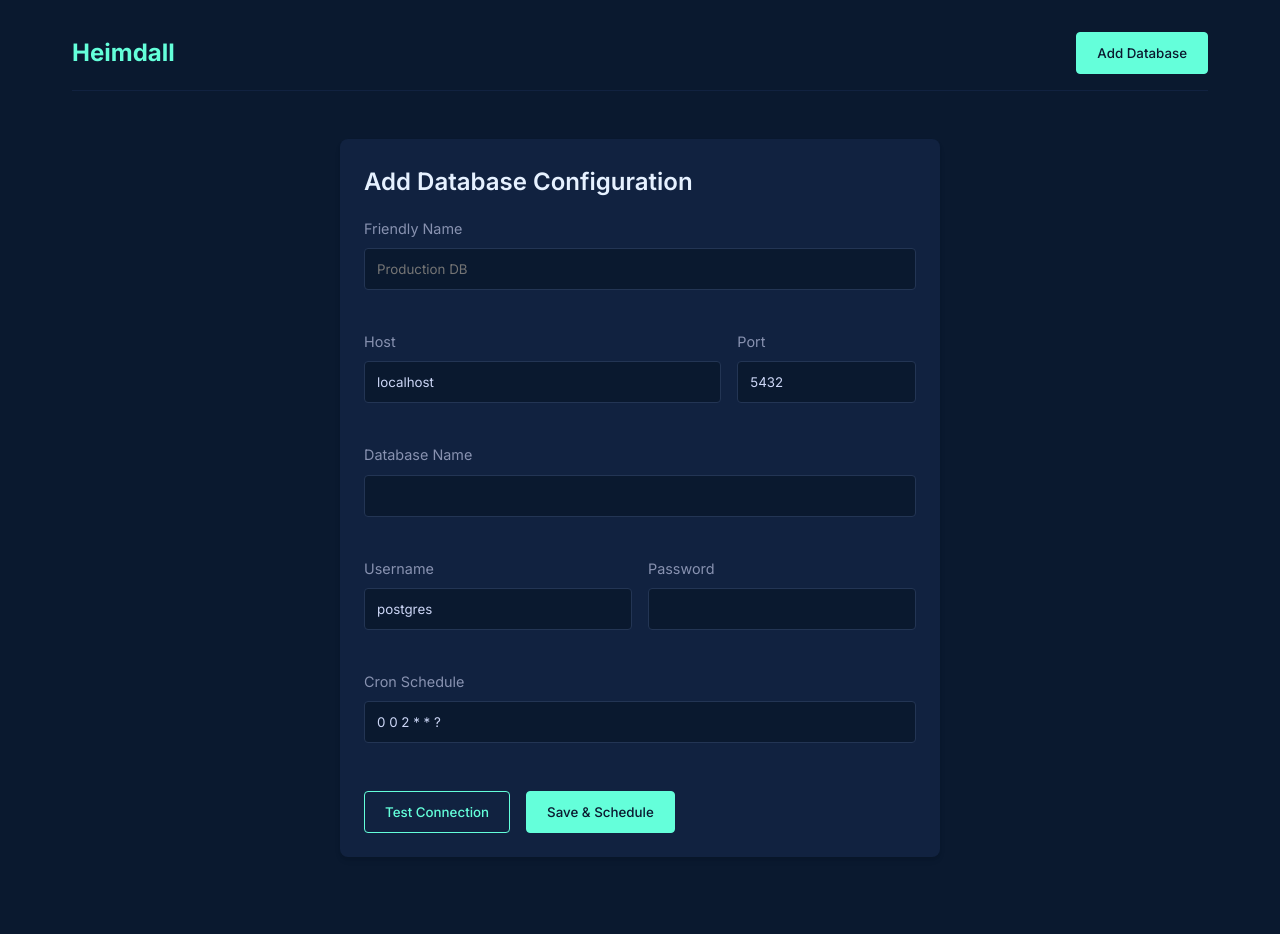
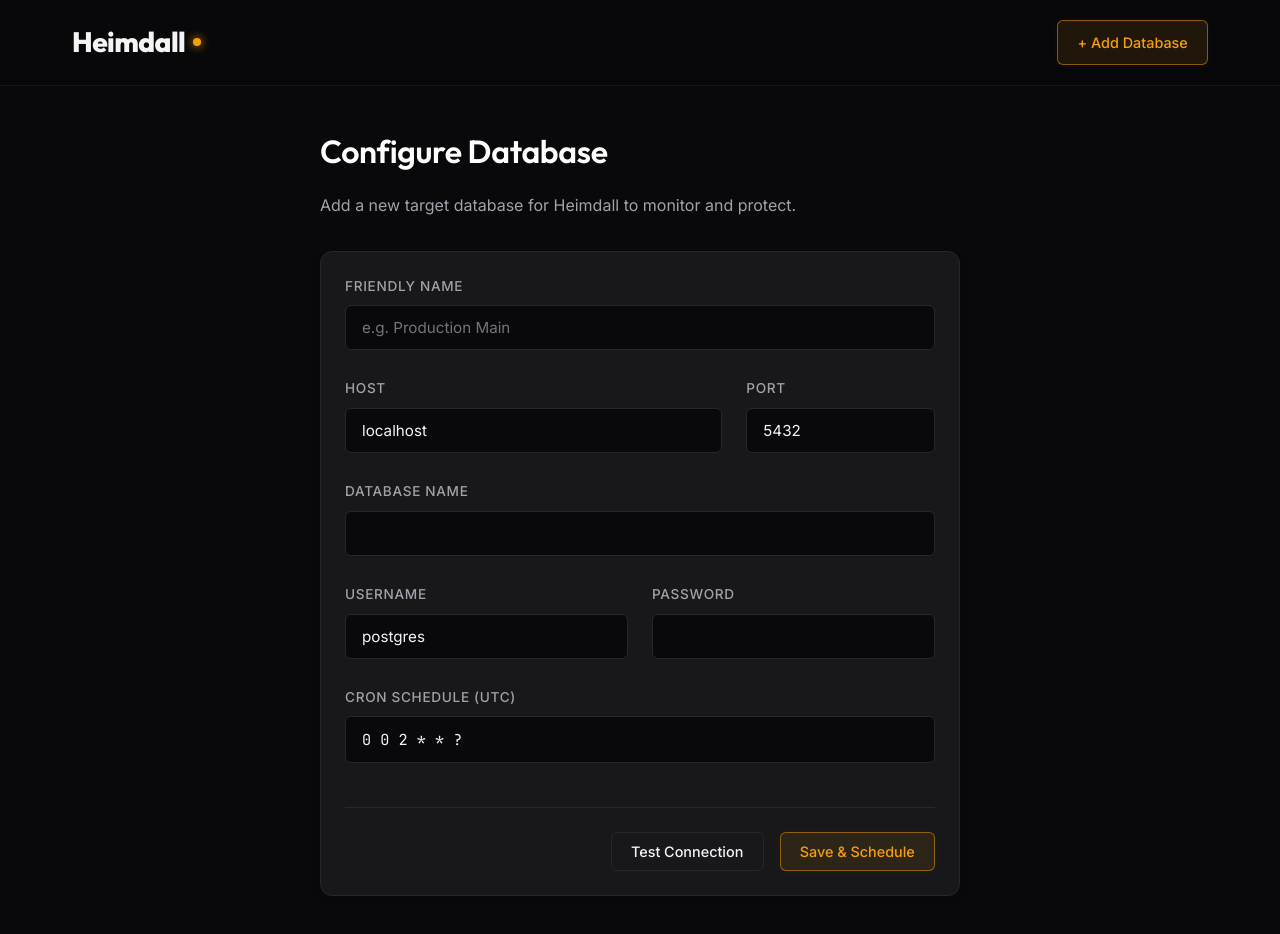
Before and after one commit to anushibinj/heimdall, a React (Vite) app in the folder frontend/: page /add in a window 1280 px wide. Shown: the top 934 px of the page. Before the commit the page ends 889 px from the top, so only its background shows below. Built offline with nearby package versions, Linux system fonts and the light colour scheme.

Commit message:
refactor: improve dashboard and snapshot UI components and add docker configuration for backend deployment

```diff
--- a/frontend/src/App.tsx
+++ b/frontend/src/App.tsx
@@ -7,16 +7,18 @@ import './index.css';
 function App() {
   return (
     <BrowserRouter>
-      <div className="container">
-        <header className="app-header">
+      <header className="app-header">
+        <div className="header-container">
           <Link to="/" className="app-logo">Heimdall</Link>
           <nav>
-            <Link to="/add">
-              <button className="primary">Add Database</button>
+            <Link to="/add" className="button primary">
+              + Add Database
             </Link>
           </nav>
-        </header>
+        </div>
+      </header>
 
+      <div className="container animate-fade-in">
         <main>
           <Routes>
             <Route path="/" element={<Dashboard />} />
--- a/frontend/src/index.css
+++ b/frontend/src/index.css
@@ -1,16 +1,21 @@
-@import url('https://fonts.googleapis.com/css2?family=Inter:wght@400;500;600;700&display=swap');
+@import url('https://fonts.googleapis.com/css2?family=Inter:wght@400;500;600;700&family=Outfit:wght@400;500;600;700;800&family=JetBrains+Mono:wght@400;500;600&display=swap');
 
 :root {
-  --color-bg: #0a192f;
-  --color-surface: #112240;
-  --color-surface-hover: #233554;
-  --color-text-primary: #ccd6f6;
-  --color-text-secondary: #8892b0;
-  --color-accent: #64ffda;
-  --color-danger: #ff6b6b;
-  --color-success: #51cf66;
+  --color-bg: #09090b;
+  --color-surface: #18181b;
+  --color-surface-hover: #27272a;
+  --color-text-primary: #f4f4f5;
+  --color-text-secondary: #a1a1aa;
+  --color-accent: #f59e0b; /* Radiant amber */
+  --color-accent-hover: #d97706;
+  --color-danger: #ef4444;
+  --color-danger-hover: #dc2626;
+  --color-success: #10b981;
+  --color-border: #27272a;
 
   --font-main: 'Inter', sans-serif;
+  --font-display: 'Outfit', sans-serif;
+  --font-mono: 'JetBrains Mono', monospace;
 }
 
 * {
@@ -25,13 +30,19 @@ body {
   font-family: var(--font-main);
   line-height: 1.6;
   min-height: 100vh;
+  -webkit-font-smoothing: antialiased;
 }
 
 h1, h2, h3, h4, h5, h6 {
-  color: #e6f1ff;
+  font-family: var(--font-display);
+  color: #ffffff;
   font-weight: 600;
   margin-bottom: 1rem;
 }
+
+h1 { font-size: 2.5rem; font-weight: 700; letter-spacing: -0.02em; }
+h2 { font-size: 2rem; font-weight: 600; letter-spacing: -0.01em; }
+h3 { font-size: 1.25rem; font-weight: 500; }
 
 a {
   color: var(--color-accent);
@@ -43,142 +54,98 @@ a:hover {
   text-decoration: underline;
 }
 
-button {
+/* Base button */
+button, .button {
+  display: inline-flex;
+  align-items: center;
+  justify-content: center;
   background-color: transparent;
-  color: var(--color-accent);
-  border: 1px solid var(--color-accent);
-  border-radius: 4px;
-  padding: 0.75rem 1.25rem;
+  color: var(--color-text-primary);
+  border: 1px solid var(--color-border);
+  border-radius: 6px;
+  padding: 0.6rem 1.2rem;
   font-family: var(--font-main);
   font-weight: 500;
+  font-size: 0.9rem;
   cursor: pointer;
-  transition: all 0.2s ease;
+  transition: all 0.2s cubic-bezier(0.4, 0, 0.2, 1);
+  text-decoration: none;
 }
 
-button:hover {
-  background-color: rgba(100, 255, 218, 0.1);
+button:hover, .button:hover {
+  background-color: var(--color-surface-hover);
+  border-color: var(--color-text-secondary);
+  text-decoration: none;
 }
 
-button.primary {
-  background-color: var(--color-accent);
-  color: var(--color-bg);
+/* Primary Amber Button */
+button.primary, .button.primary {
+  background-color: rgba(245, 158, 11, 0.1);
+  color: var(--color-accent);
+  border: 1px solid rgba(245, 158, 11, 0.5);
+  box-shadow: 0 0 10px rgba(245, 158, 11, 0.05);
 }
 
-button.primary:hover {
-  background-color: rgba(100, 255, 218, 0.8);
+button.primary:hover, .button.primary:hover {
+  background-color: rgba(245, 158, 11, 0.2);
+  border-color: var(--color-accent);
+  box-shadow: 0 0 15px rgba(245, 158, 11, 0.15);
+  transform: translateY(-1px);
 }
 
-button.danger {
+button.primary:disabled {
+  opacity: 0.5;
+  cursor: not-allowed;
+  transform: none;
+}
+
+/* Danger Button */
+button.danger, .button.danger {
   color: var(--color-danger);
+  border-color: rgba(239, 68, 68, 0.3);
+  background-color: transparent;
+}
+
+button.danger:hover, .button.danger:hover {
+  background-color: rgba(239, 68, 68, 0.1);
   border-color: var(--color-danger);
 }
 
-button.danger:hover {
-  background-color: rgba(255, 107, 107, 0.1);
-}
-
+/* Layout */
 .container {
   max-width: 1200px;
   margin: 0 auto;
-  padding: 2rem;
+  padding: 0 2rem 4rem 2rem;
 }
 
+/* Cards */
 .card {
   background-color: var(--color-surface);
-  border-radius: 8px;
+  border-radius: 12px;
   padding: 1.5rem;
-  margin-bottom: 1.5rem;
+  border: 1px solid var(--color-border);
+  transition: transform 0.3s cubic-bezier(0.4, 0, 0.2, 1), box-shadow 0.3s cubic-bezier(0.4, 0, 0.2, 1);
   box-shadow: 0 4px 6px -1px rgba(0, 0, 0, 0.1), 0 2px 4px -1px rgba(0, 0, 0, 0.06);
-  transition: transform 0.2s ease, box-shadow 0.2s ease;
 }
 
-.card:hover {
-  transform: translateY(-2px);
-  box-shadow: 0 10px 15px -3px rgba(0, 0, 0, 0.1), 0 4px 6px -2px rgba(0, 0, 0, 0.05);
-}
-
+/* Forms */
 input, select {
   width: 100%;
-  padding: 0.75rem;
-  margin-bottom: 1rem;
-  background-color: #0a192f;
-  border: 1px solid var(--color-surface-hover);
-  border-radius: 4px;
+  padding: 0.75rem 1rem;
+  margin-bottom: 0.25rem;
+  background-color: #09090b;
+  border: 1px solid var(--color-border);
+  border-radius: 6px;
   color: var(--color-text-primary);
   font-family: var(--font-main);
+  font-size: 0.95rem;
+  transition: border-color 0.2s ease, box-shadow 0.2s ease;
 }
 
 input:focus, select:focus {
   outline: none;
   border-color: var(--color-accent);
-}
-
-table {
-  width: 100%;
-  border-collapse: collapse;
-  margin-top: 1rem;
-}
-
-th, td {
-  padding: 1rem;
-  text-align: left;
-  border-bottom: 1px solid var(--color-surface-hover);
-}
-
-th {
-  color: var(--color-text-secondary);
-  font-weight: 500;
-  text-transform: uppercase;
-  font-size: 0.85rem;
-  letter-spacing: 0.05em;
-}
-
-tr:hover td {
-  background-color: rgba(255, 255, 255, 0.02);
-}
-
-.badge {
-  padding: 0.25rem 0.5rem;
-  border-radius: 4px;
-  font-size: 0.75rem;
-  font-weight: 600;
-  text-transform: uppercase;
-}
-
-.badge.success {
-  background-color: rgba(81, 207, 102, 0.1);
-  color: var(--color-success);
-}
-
-.badge.error {
-  background-color: rgba(255, 107, 107, 0.1);
-  color: var(--color-danger);
-}
-
-.badge.skipped {
-  background-color: rgba(136, 146, 176, 0.1);
-  color: var(--color-text-secondary);
-}
-
-/* Header */
-.app-header {
-  display: flex;
-  justify-content: space-between;
-  align-items: center;
-  margin-bottom: 3rem;
-  border-bottom: 1px solid var(--color-surface);
-  padding-bottom: 1rem;
-}
-
-.app-logo {
-  font-size: 1.5rem;
-  font-weight: 700;
-  color: var(--color-accent);
-  text-decoration: none;
-}
-
-.app-logo:hover {
-  text-decoration: none;
+  box-shadow: 0 0 0 1px var(--color-accent);
 }
 
 .form-group {
@@ -189,5 +156,203 @@ tr:hover td {
   display: block;
   margin-bottom: 0.5rem;
   color: var(--color-text-secondary);
-  font-size: 0.9rem;
+  font-size: 0.85rem;
+  font-weight: 500;
+  text-transform: uppercase;
+  letter-spacing: 0.05em;
 }
+
+/* Tables */
+table {
+  width: 100%;
+  border-collapse: collapse;
+  margin-top: 1rem;
+  font-size: 0.95rem;
+}
+
+th, td {
+  padding: 1.25rem 1rem;
+  text-align: left;
+  border-bottom: 1px solid var(--color-border);
+}
+
+th {
+  color: var(--color-text-secondary);
+  font-weight: 600;
+  text-transform: uppercase;
+  font-size: 0.75rem;
+  letter-spacing: 0.05em;
+  font-family: var(--font-display);
+}
+
+tr {
+  transition: background-color 0.2s ease;
+}
+
+tr:hover td {
+  background-color: var(--color-surface-hover);
+}
+
+/* Badges */
+.badge {
+  display: inline-flex;
+  align-items: center;
+  padding: 0.25rem 0.6rem;
+  border-radius: 9999px;
+  font-size: 0.75rem;
+  font-weight: 600;
+  text-transform: uppercase;
+  letter-spacing: 0.05em;
+  font-family: var(--font-mono);
+}
+
+.badge.success {
+  background-color: rgba(16, 185, 129, 0.1);
+  color: var(--color-success);
+  border: 1px solid rgba(16, 185, 129, 0.2);
+}
+
+.badge.error {
+  background-color: rgba(239, 68, 68, 0.1);
+  color: var(--color-danger);
+  border: 1px solid rgba(239, 68, 68, 0.2);
+}
+
+.badge.skipped {
+  background-color: rgba(161, 161, 170, 0.1);
+  color: var(--color-text-secondary);
+  border: 1px solid rgba(161, 161, 170, 0.2);
+}
+
+/* Animations */
+.animate-fade-in {
+  animation: fadeIn 0.4s ease-out forwards;
+}
+
+.animate-slide-up {
+  animation: slideUp 0.5s cubic-bezier(0.4, 0, 0.2, 1) forwards;
+  opacity: 0;
+  transform: translateY(20px);
+}
+
+@keyframes fadeIn {
+  from { opacity: 0; }
+  to { opacity: 1; }
+}
+
+@keyframes slideUp {
+  from { opacity: 0; transform: translateY(20px); }
+  to { opacity: 1; transform: translateY(0); }
+}
+
+/* Header */
+.app-header {
+  position: sticky;
+  top: 0;
+  z-index: 50;
+  background-color: rgba(9, 9, 11, 0.8);
+  backdrop-filter: blur(12px);
+  -webkit-backdrop-filter: blur(12px);
+  border-bottom: 1px solid rgba(255, 255, 255, 0.05);
+  margin-bottom: 2.5rem;
+}
+
+.header-container {
+  max-width: 1200px;
+  margin: 0 auto;
+  padding: 1.25rem 2rem;
+  display: flex;
+  justify-content: space-between;
+  align-items: center;
+}
+
+.app-logo {
+  font-family: var(--font-display);
+  font-size: 1.75rem;
+  font-weight: 800;
+  color: var(--color-text-primary);
+  text-decoration: none;
+  display: flex;
+  align-items: center;
+  gap: 0.5rem;
+  letter-spacing: -0.02em;
+}
+
+.app-logo::after {
+  content: '';
+  display: block;
+  width: 8px;
+  height: 8px;
+  background-color: var(--color-accent);
+  border-radius: 50%;
+  box-shadow: 0 0 10px var(--color-accent);
+}
+
+.app-logo:hover {
+  text-decoration: none;
+  color: var(--color-text-primary);
+}
+
+/* DB Grid */
+.db-grid {
+  display: grid;
+  grid-template-columns: repeat(auto-fill, minmax(320px, 1fr));
+  gap: 1.5rem;
+}
+
+.db-card {
+  position: relative;
+  overflow: hidden;
+  animation: slideUp 0.5s cubic-bezier(0.4, 0, 0.2, 1) forwards;
+  opacity: 0;
+  transform: translateY(20px);
+}
+
+.db-card:hover {
+  transform: translateY(-4px);
+  border-color: rgba(245, 158, 11, 0.3);
+  box-shadow: 0 12px 20px -8px rgba(0, 0, 0, 0.3), 0 0 0 1px rgba(245, 158, 11, 0.1);
+}
+
+.db-card-header {
+  display: flex;
+  justify-content: space-between;
+  align-items: flex-start;
+  margin-bottom: 1rem;
+}
+
+.db-card-title {
+  margin-bottom: 0;
+  font-size: 1.25rem;
+}
+
+.status-dot {
+  width: 10px;
+  height: 10px;
+  background-color: var(--color-success);
+  border-radius: 50%;
+  box-shadow: 0 0 8px var(--color-success);
+  display: inline-block;
+}
+
+.db-meta {
+  color: var(--color-text-secondary);
+  font-size: 0.85rem;
+  margin-bottom: 0.5rem;
+  display: flex;
+  align-items: center;
+}
+
+.db-meta strong {
+  color: var(--color-text-primary);
+  font-weight: 500;
+  margin-right: 0.5rem;
+}
+
+.mono-text {
+  font-family: var(--font-mono);
+  font-size: 0.85rem;
+  background-color: rgba(255, 255, 255, 0.05);
+  padding: 0.1rem 0.3rem;
+  border-radius: 4px;
+}
--- a/frontend/src/pages/AddDatabase.tsx
+++ b/frontend/src/pages/AddDatabase.tsx
@@ -65,21 +65,26 @@ export default function AddDatabase() {
   };
 
   return (
-    <div className="card" style={{ maxWidth: '600px', margin: '0 auto' }}>
-      <h2>Add Database Configuration</h2>
-      {error && <div className="badge error" style={{ marginBottom: '1rem', display: 'block' }}>{error}</div>}
-      {testSuccess && <div className="badge success" style={{ marginBottom: '1rem', display: 'block' }}>Connection successful!</div>}
+    <div className="animate-slide-up" style={{ maxWidth: '640px', margin: '0 auto' }}>
+      <div style={{ marginBottom: '2rem' }}>
+        <h2>Configure Database</h2>
+        <p style={{ color: 'var(--color-text-secondary)' }}>Add a new target database for Heimdall to monitor and protect.</p>
+      </div>
 
+      {error && <div className="badge error" style={{ marginBottom: '1.5rem', display: 'flex', padding: '0.75rem 1rem' }}>{error}</div>}
+      {testSuccess && <div className="badge success" style={{ marginBottom: '1.5rem', display: 'flex', padding: '0.75rem 1rem' }}>Connection successful! Heimdall can see the database.</div>}
+
+      <div className="card">
         <form onSubmit={handleSubmit}>
           <div className="form-group">
             <label htmlFor="name">Friendly Name</label>
-          <input id="name" type="text" name="name" value={formData.name} onChange={handleChange} required placeholder="Production DB" />
+            <input id="name" type="text" name="name" value={formData.name} onChange={handleChange} required placeholder="e.g. Production Main" />
           </div>
 
-        <div style={{ display: 'flex', gap: '1rem' }}>
+          <div style={{ display: 'flex', gap: '1.5rem' }}>
             <div className="form-group" style={{ flex: 2 }}>
               <label htmlFor="host">Host</label>
-            <input id="host" type="text" name="host" value={formData.host} onChange={handleChange} required />
+              <input id="host" type="text" name="host" value={formData.host} onChange={handleChange} required placeholder="db.internal.example.com" />
             </div>
             <div className="form-group" style={{ flex: 1 }}>
               <label htmlFor="port">Port</label>
@@ -92,7 +97,7 @@ export default function AddDatabase() {
             <input id="dbName" type="text" name="dbName" value={formData.dbName} onChange={handleChange} required />
           </div>
 
-        <div style={{ display: 'flex', gap: '1rem' }}>
+          <div style={{ display: 'flex', gap: '1.5rem' }}>
             <div className="form-group" style={{ flex: 1 }}>
               <label htmlFor="username">Username</label>
               <input id="username" type="text" name="username" value={formData.username} onChange={handleChange} required />
@@ -103,18 +108,28 @@ export default function AddDatabase() {
             </div>
           </div>
 
-        <div className="form-group">
-          <label htmlFor="cronSchedule">Cron Schedule</label>
-          <input id="cronSchedule" type="text" name="cronSchedule" value={formData.cronSchedule} onChange={handleChange} required />
+          <div className="form-group" style={{ marginBottom: '0' }}>
+            <label htmlFor="cronSchedule">Cron Schedule (UTC)</label>
+            <input id="cronSchedule" type="text" name="cronSchedule" value={formData.cronSchedule} onChange={handleChange} required style={{ fontFamily: 'var(--font-mono)' }} />
           </div>
 
-        <div style={{ display: 'flex', gap: '1rem', marginTop: '2rem' }}>
+          <div style={{
+            display: 'flex',
+            gap: '1rem',
+            marginTop: '2.5rem',
+            paddingTop: '1.5rem',
+            borderTop: '1px solid var(--color-border)',
+            justifyContent: 'flex-end'
+          }}>
             <button type="button" onClick={handleTestConnection} disabled={testing}>
-            {testing ? 'Testing...' : 'Test Connection'}
+              {testing ? 'Testing Connection...' : 'Test Connection'}
             </button>
-          <button type="submit" className="primary" disabled={testing}>Save & Schedule</button>
+            <button type="submit" className="primary" disabled={testing}>
+              Save & Schedule
+            </button>
           </div>
         </form>
       </div>
+    </div>
   );
 }
--- a/frontend/src/pages/SnapshotBrowser.tsx
+++ b/frontend/src/pages/SnapshotBrowser.tsx
@@ -27,10 +27,10 @@ export default function SnapshotBrowser() {
   }, [id]);
 
   const handleRestore = async (snapId: string) => {
-    if (!confirm("WARNING: This will forcefully restore the database and replace all current data. Proceed?")) return;
+    if (!confirm("CRITICAL WARNING: This will forcefully restore the database and replace all current data. Proceed?")) return;
 
     setRestoring(true);
-    setMessage('Restoring... please wait.');
+    setMessage('Restoring... please wait. Do not close this page.');
     try {
       const res = await fetch(`${API_BASE_URL}/api/snapshots/${snapId}/restore`, { method: 'POST' });
       const data = await res.json();
@@ -61,49 +61,64 @@ export default function SnapshotBrowser() {
     }
   };
 
-  if (loading) return <div>Loading snapshots...</div>;
+  if (loading) return <div className="animate-fade-in" style={{ color: 'var(--color-text-secondary)' }}>Loading snapshots...</div>;
 
   return (
-    <div className="card" style={{ maxWidth: 800, margin: '0 auto' }}>
-      <div style={{ display: 'flex', justifyContent: 'space-between', alignItems: 'center' }}>
-        <h2>Snapshots for DB {id}</h2>
+    <div className="animate-slide-up" style={{ maxWidth: '1000px', margin: '0 auto' }}>
+      <div style={{ display: 'flex', justifyContent: 'space-between', alignItems: 'center', marginBottom: '2rem' }}>
+        <div>
+          <Link to="/" style={{ fontSize: '0.85rem', color: 'var(--color-text-secondary)', display: 'inline-flex', alignItems: 'center', gap: '0.25rem', marginBottom: '0.5rem' }}>
+            <svg xmlns="http://www.w3.org/2000/svg" width="14" height="14" viewBox="0 0 24 24" fill="none" stroke="currentColor" strokeWidth="2" strokeLinecap="round" strokeLinejoin="round"><path d="m15 18-6-6 6-6"/></svg>
+            Back to Dashboard
+          </Link>
+          <h2>Snapshots</h2>
+        </div>
         <div style={{ display: 'flex', gap: '1rem', alignItems: 'center' }}>
-          <button onClick={() => handleTakeSnapshot(false)} className="primary" style={{ padding: '0.5rem 1rem' }}>Take Snapshot Now</button>
-          <button onClick={() => handleTakeSnapshot(true)} className="button" style={{ padding: '0.5rem 1rem', background: '#dc3545', color: 'white', border: 'none' }}>Force Snapshot Now</button>
-          <Link to="/" className="button">Back to Dashboard</Link>
+          <button onClick={() => handleTakeSnapshot(false)} className="primary">Take Snapshot</button>
+          <button onClick={() => handleTakeSnapshot(true)} className="danger">Force Snapshot</button>
         </div>
       </div>
 
       {message && (
-        <div className={`badge ${message.includes('failed') ? 'error' : 'success'}`} style={{ marginTop: '1rem', display: 'block' }}>
+        <div className={`badge ${message.toLowerCase().includes('fail') || message.toLowerCase().includes('error') ? 'error' : 'success'}`} style={{ marginBottom: '2rem', display: 'flex', padding: '0.75rem 1rem' }}>
           {message}
         </div>
       )}
 
+      <div className="card" style={{ padding: 0, overflow: 'hidden' }}>
         {snapshots.length === 0 ? (
-        <p style={{ marginTop: '1rem' }}>No snapshots available for this database.</p>
+          <div style={{ padding: '3rem 2rem', textAlign: 'center', color: 'var(--color-text-secondary)' }}>
+            No snapshots available for this database yet.
+          </div>
         ) : (
-        <table>
+          <div style={{ overflowX: 'auto' }}>
+            <table style={{ margin: 0 }}>
               <thead>
                 <tr>
-              <th>Date</th>
+                  <th style={{ paddingLeft: '1.5rem' }}>Date Taken (UTC)</th>
                   <th>Status</th>
                   <th>Checksum</th>
-              <th>Actions</th>
+                  <th style={{ paddingRight: '1.5rem', textAlign: 'right' }}>Actions</th>
                 </tr>
               </thead>
               <tbody>
                 {snapshots.map(snap => (
                   <tr key={snap.id}>
-                <td>{new Date(snap.createdAt).toLocaleString()}</td>
+                    <td style={{ paddingLeft: '1.5rem' }}>
+                      <span className="mono-text" style={{ background: 'transparent' }}>
+                        {new Date(snap.createdAt).toLocaleString()}
+                      </span>
+                    </td>
                     <td>
                       <span className={`badge ${snap.status.toLowerCase()}`}>{snap.status}</span>
                     </td>
-                <td><code style={{ fontSize: '0.8rem' }}>{snap.checksum || 'N/A'}</code></td>
                     <td>
+                      <code className="mono-text">{snap.checksum || 'N/A'}</code>
+                    </td>
+                    <td style={{ paddingRight: '1.5rem', textAlign: 'right' }}>
                       {snap.status === 'SUCCESS' && (
-                    <button className="primary" onClick={() => handleRestore(snap.id)} disabled={restoring}>
-                      Revert to this
+                        <button className="button" onClick={() => handleRestore(snap.id)} disabled={restoring}>
+                          Revert
                         </button>
                       )}
                     </td>
@@ -111,7 +126,9 @@ export default function SnapshotBrowser() {
                 ))}
               </tbody>
             </table>
+          </div>
         )}
+      </div>
     </div>
   );
 }
```
Also changed, not shown: frontend/src/pages/Dashboard.tsx (+37 -15 lines), 2 other files (tests, documents, lock files or other folders). Lines whose indentation alone changed are shown as unchanged.
